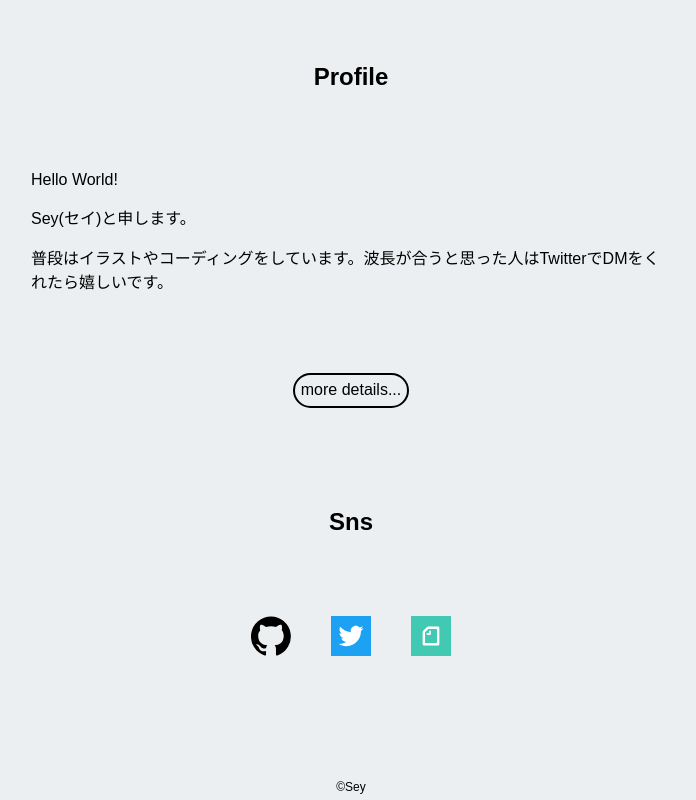
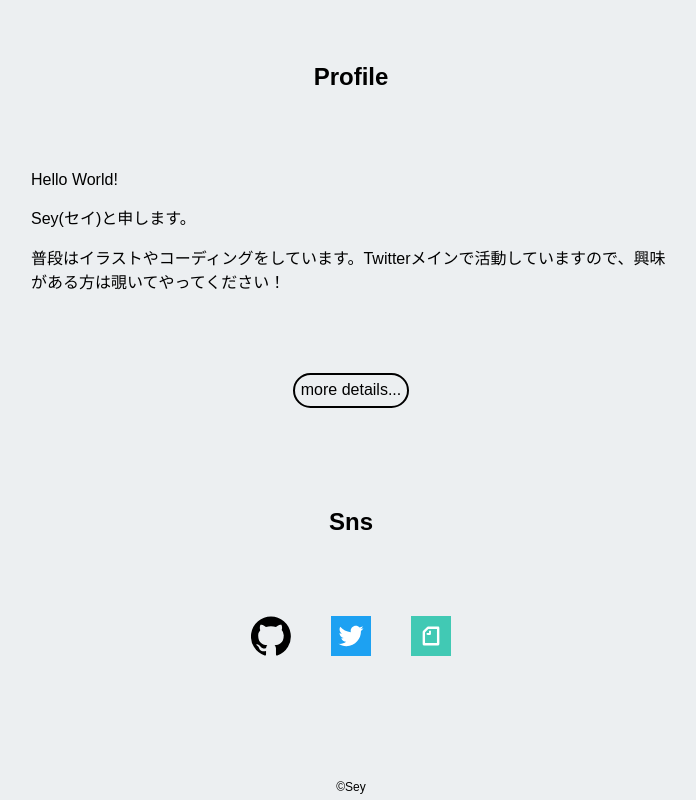
Before and after one commit to Seyyyy/Sey, a Next.js app: page / in a window 1280 px wide. Shown: the part 677-1477 px from the top of the page, without its empty margins (289-985 px from the left). Built offline with nearby package versions, Linux system fonts and the light colour scheme.

Commit message:
chore: テキストの修正

```diff
--- a/src/pages/index.tsx
+++ b/src/pages/index.tsx
@@ -18,7 +18,7 @@ const Home = () => {
             <p>{'Sey(セイ)と申します。'}</p>
             <p>
               {
-                '普段はイラストやコーディングをしています。波長が合うと思った人はTwitterでDMをくれたら嬉しいです。'
+                '普段はイラストやコーディングをしています。Twitterメインで活動していますので、興味がある方は覗いてやってください！'
               }
             </p>
         </div>
```
